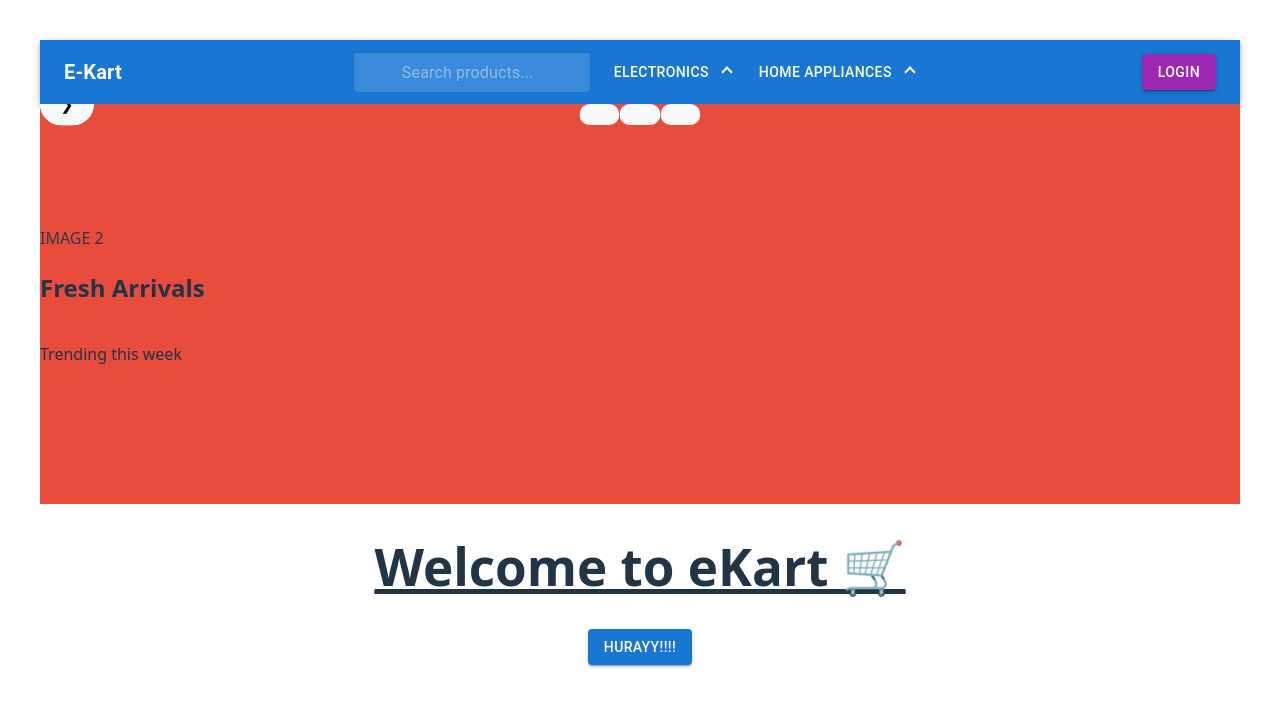
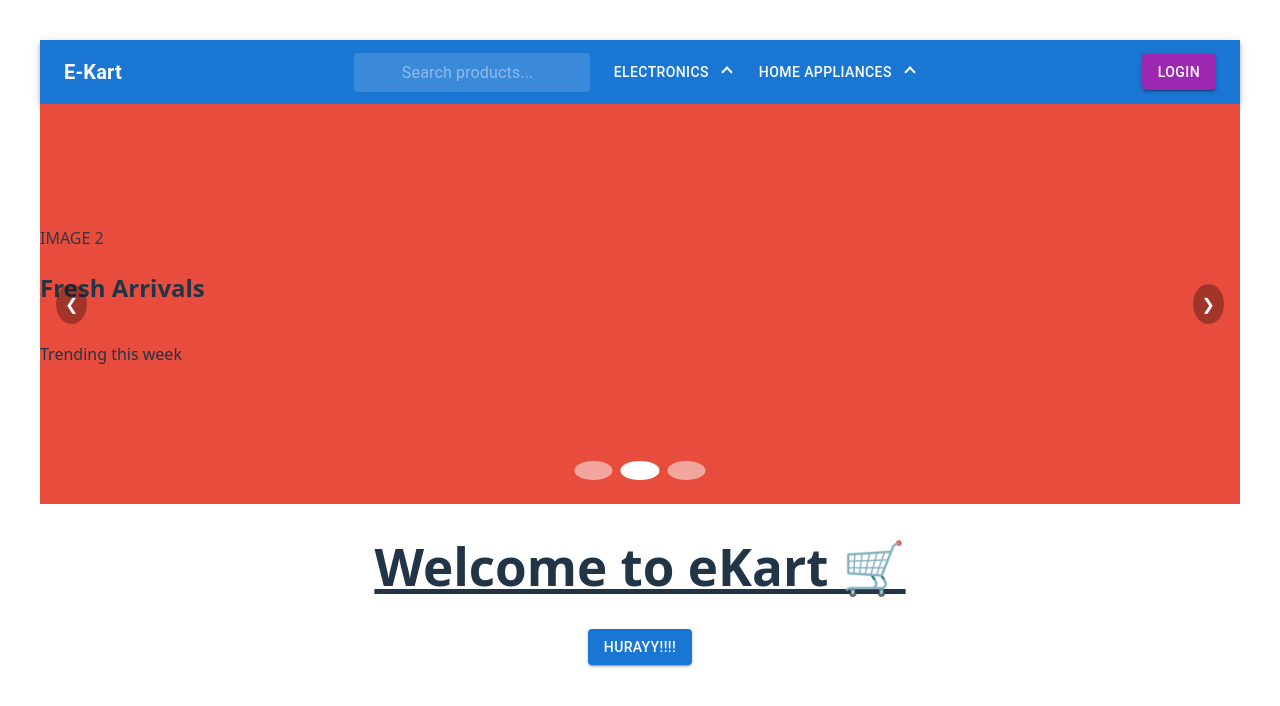
Before and after one commit to Gagan-v/Ekart, a React (Vite) app in the folder packages/client/: page / in a window 1280 px wide. Shown: the top 706 px of the page. Built offline with nearby package versions, Linux system fonts and the light colour scheme.

Commit message:
fixed carousel arrow and dots

```diff
--- a/packages/client/src/components/Carousel.jsx
+++ b/packages/client/src/components/Carousel.jsx
@@ -1,11 +1,6 @@
 import { useEffect, useState } from "react";
 
-const Carousel = ({
-  slides,
-  autoplay = true,
-  interval = 10000,
-  loop = true,
-}) => {
+const Carousel = ({ slides, autoplay = true, interval, loop = true }) => {
   const [currentIndex, setCurrentIndex] = useState(0);
   const len = slides.length;
 
@@ -34,7 +29,6 @@ const Carousel = ({
 
   const goToSlide = (i) => setCurrentIndex(i);
 
-  // It should not be before useEffect because hooks must run consistently
   if (!slides || slides.length === 0) {
     return (
       <div className="w-full h-[400px] flex items-center justify-center text-gray-500">
@@ -70,31 +64,67 @@ const Carousel = ({
         </div>
       ))}
 
-      {/* Prev / Next */}
-      <div className="absolute inset-0 flex items-center justify-between px-4 z-10">
+      {/* Prev Button */}
       <button
         onClick={goToPrev}
-          className="absolute left-4 top-1/2 -translate-y-1/2 bg-black/30 hover:bg-black/50 p-2 rounded-full text-white z-10"
+        style={{
+          position: "absolute",
+          top: "50%",
+          left: "16px",
+          transform: "translateY(-50%)",
+          backgroundColor: "rgba(0,0,0,0.3)",
+          padding: "8px",
+          borderRadius: "50%",
+          color: "white",
+          zIndex: 10,
+        }}
       >
         ❮
       </button>
+
+      {/* Next Button */}
       <button
         onClick={goToNext}
-          className="absolute right-4 top-1/2 -translate-y-1/2 bg-black/30 hover:bg-black/50 p-2 rounded-full text-white z-10"
+        style={{
+          position: "absolute",
+          top: "50%",
+          right: "16px",
+          transform: "translateY(-50%)",
+          backgroundColor: "rgba(0,0,0,0.3)",
+          padding: "8px",
+          borderRadius: "50%",
+          color: "white",
+          zIndex: 10,
+        }}
       >
         ❯
       </button>
-      </div>
 
       {/* Dots */}
-      <div className="absolute bottom-6 left-1/2 -translate-x-1/2 flex gap-2 z-10">
+      <div
+        style={{
+          position: "absolute",
+          bottom: "24px",
+          left: "50%",
+          transform: "translateX(-50%)",
+          display: "flex",
+          gap: "8px",
+          zIndex: 10,
+        }}
+      >
         {slides.map((_, idx) => (
           <button
             key={idx}
             onClick={() => goToSlide(idx)}
-            className={`w-3 h-3 rounded-full transition ${
-              idx === currentIndex ? "bg-white" : "bg-white/50"
-            }`}
+            style={{
+              width: "12px",
+              height: "12px",
+              borderRadius: "50%",
+              backgroundColor:
+                idx === currentIndex ? "white" : "rgba(255,255,255,0.5)",
+              border: "none",
+              cursor: "pointer",
+            }}
           />
         ))}
       </div>
--- a/packages/client/src/pages/home.jsx
+++ b/packages/client/src/pages/home.jsx
@@ -24,7 +24,7 @@ const Home = () => {
   ];
   return (
     <div className="home">
-      <Carousel slides={slides} autoplay interval={4000} />
+      <Carousel slides={slides} autoplay interval={5000} />
       <h1 className="underline">Welcome to eKart 🛒</h1>
       <Button variant="contained">Hurayy!!!!</Button>
     </div>
```
Lines whose indentation alone changed are shown as unchanged.
